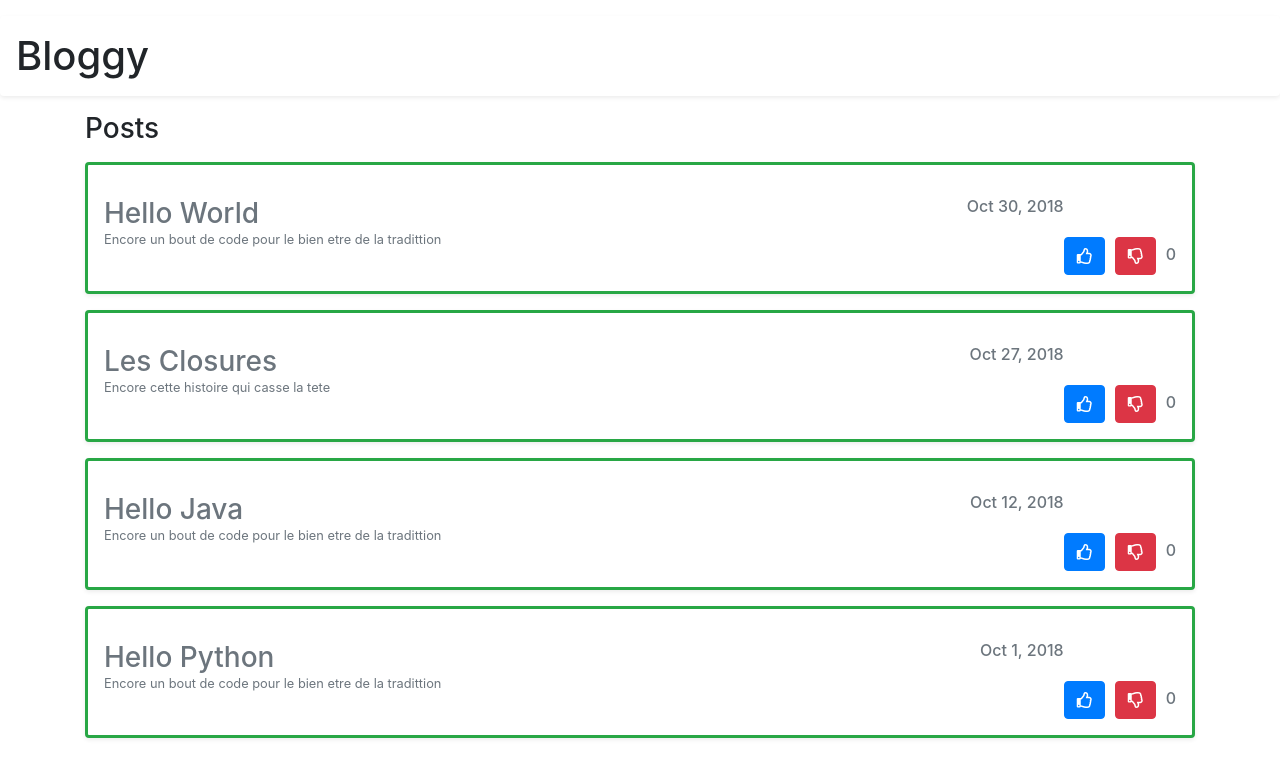
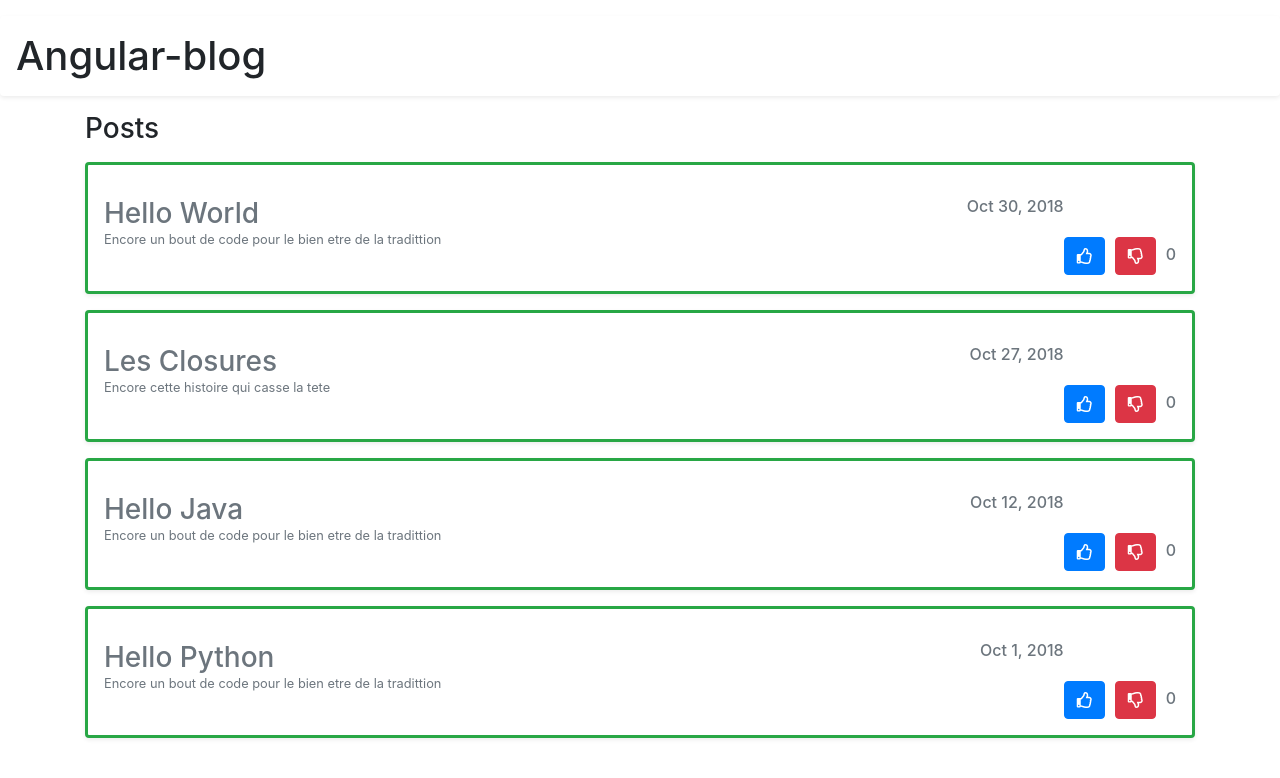
Before and after one commit to tomas-gl/Angular-blog-application, an Angular app: page / in a window 1280 px wide. Shown: the top 778 px of the page. Built offline with nearby package versions, Linux system fonts and the light colour scheme.

Commit message:
New commit

```diff
--- a/src/app/app.component.html
+++ b/src/app/app.component.html
@@ -1,6 +1,6 @@
 <div class="d-flex align-items-center p-3 my-3 bg-purple rounded shadow-sm">
     <div class="lh-100">
-      <h1 class="mb-0 text-black lh-100">Bloggy</h1>
+      <h1 class="mb-0 text-black lh-100">Angular-blog</h1>
     </div>
 </div>
 <app-postlist [posts]='posts'></app-postlist>
--- a/src/index.html
+++ b/src/index.html
@@ -2,7 +2,7 @@
 <html lang="en">
 <head>
   <meta charset="utf-8">
-  <title>AngularBlog</title>
+  <title>Application de type blog</title>
   <base href="/">
 <link rel="stylesheet" href="https://use.fontawesome.com/releases/v5.4.2/css/regular.css" integrity="sha384-OEIzojYBMrmz48aIjVQj7VG38613/sxpP58OW9h5zBYC7biGFlv9tyu5kWmaAYlF" crossorigin="anonymous">
 <link rel="stylesheet" href="https://use.fontawesome.com/releases/v5.4.2/css/fontawesome.css" integrity="sha384-HU5rcgG/yUrsDGWsVACclYdzdCcn5yU8V/3V84zSrPDHwZEdjykadlgI6RHrxGrJ" crossorigin="anonymous">
```
Also changed, not shown: 1 other file (tests, documents, lock files or other folders).
